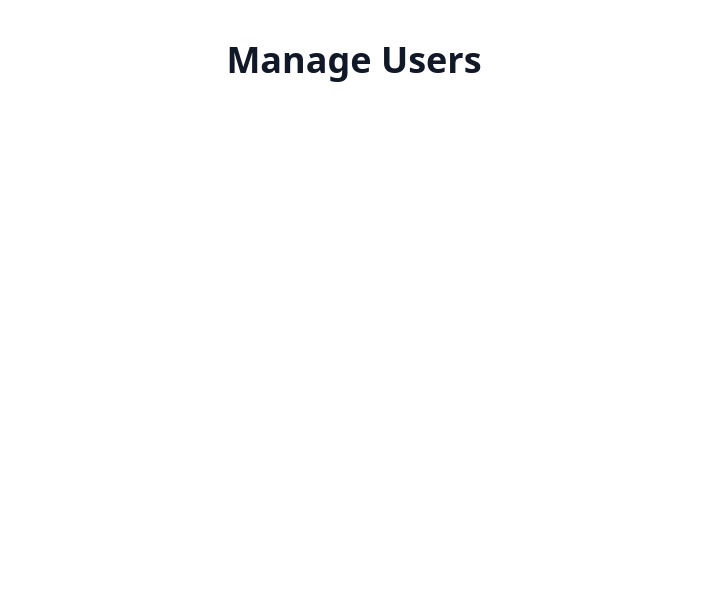
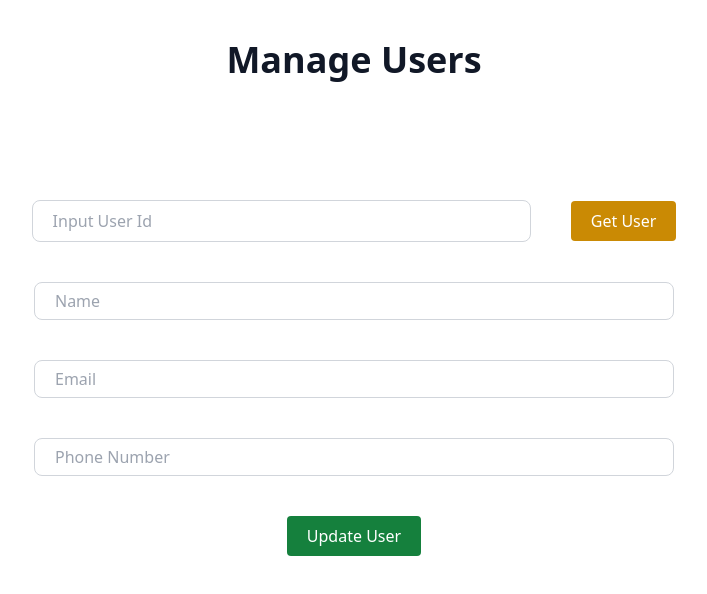
Before and after one commit to ChamodDulanjana/Api-Calling-With-React, a React (Vite) app: page /update in a window 1280 px wide. Before the commit this address had no page. Shown: the top 594 px of the page, without its empty margins (286-993 px from the left). Built offline with nearby package versions, Linux system fonts and the light colour scheme.

Commit message:
Make Update user api functioning

```diff
--- a/src/App.tsx
+++ b/src/App.tsx
@@ -4,6 +4,7 @@ import {BrowserRouter, Route, Routes} from "react-router-dom";
 import CreateUser from "./pages/CreateUser.tsx";
 import {GlobalContext} from "./context/GlobalContext.tsx";
 import GetUser from "./pages/GetUser.tsx";
+import UpdateUser from "./pages/UpdateUser.tsx";
 
 
 function App() {
@@ -19,6 +20,7 @@ function App() {
                 <Route path="/" element={<Layout/>} />
                 <Route path="/create" element={<CreateUser/>}/>
                 <Route path="/get" element={<GetUser/>}/>
+                <Route path="/update" element={<UpdateUser/>}/>
             </Routes>
         </BrowserRouter>
 
--- a/src/component/UpdateUserBtn.tsx
+++ b/src/component/UpdateUserBtn.tsx
@@ -1,16 +1,22 @@
-import React from 'react';
+import React, {useContext} from 'react';
 import Button from "./button/Button.tsx";
+import {Link} from "react-router-dom";
+import {GlobalContext} from "../context/GlobalContext.tsx";
 
 const UpdateUserBtn = () => {
 
+    const {setHeader} = useContext(GlobalContext);
+
     const handleClickEvent = () => {
-        console.log("Click Event Update");
+        setHeader("Update User");
     }
 
     return (
-        <div>
-            <Button color={"bg-green-700"} handleClick={handleClickEvent}> Update </Button>
-        </div>
+        <Link to="/update">
+            <div>
+                <Button color={"bg-green-700"} handleClick={handleClickEvent}> Update </Button>
+            </div>
+        </Link>
     );
 };
 
--- a/src/context/GlobalContext.tsx
+++ b/src/context/GlobalContext.tsx
@@ -6,9 +6,10 @@ export const GlobalContext = createContext(null);
 
 
 const GlobalContextProvider = (props) => {
-    const [header, setHeader] = useState("Manage Users")
+    const [header, setHeader] = useState("Manage Users");
+    const [id, setId] = useState(0);
 
-    const contextValue = {header, setHeader};
+    const contextValue = {header, setHeader, id, setId};
 
     return (
         <GlobalContext.Provider value={contextValue}>
--- a/src/pages/GetUser.tsx
+++ b/src/pages/GetUser.tsx
@@ -1,8 +1,10 @@
-import React, { useState} from 'react';
+import React, {useContext, useState} from 'react';
 import axios from "axios";
+import {GlobalContext} from "../context/GlobalContext.tsx";
 
 const GetUser = () => {
-    const [id, setId] = useState(0);
+
+    const {id, setId} = useContext(GlobalContext);
 
     const [name, setName] = useState("");
     const [email, setEmail] = useState("");
--- a/src/pages/UpdateUser.tsx
+++ b/src/pages/UpdateUser.tsx
@@ -1,9 +1,120 @@
-import React from 'react';
+import React, {useContext, useState} from 'react';
+import axios from "axios";
+import {GlobalContext} from "../context/GlobalContext.tsx";
 
 const UpdateUser = () => {
+
+    const {id, setId} = useContext(GlobalContext);
+
+    const [name, setName] = useState("");
+    const [email, setEmail] = useState("");
+    const [phone, setPhone] = useState("");
+
+    const token = "wys_3tx428BNbWM7q3YVFVKDiFhYrkdWnj0VefDy";
+
+    const handleSubmit = async () => {
+        try {
+            const response = await axios.get(
+                `https://57a015cc2c334f16b1088fd4615c3572.weavy.io/api/users/${id}`,
+                {
+                    headers: {
+                        Authorization: `Bearer ${token}`,  // Add the Authorization header
+                        'Content-Type': 'application/json',  // Optional: specify content type
+                    },
+                });
+
+            setName(response.data.name);
+            setEmail(response.data.email);
+            setPhone(response.data.phone_number);
+            //setUserData(response.data);
+            console.log(response.data);
+            // Handle the successful response
+        } catch (error) {
+            console.error('There was an error!', error.response ? error.response.data : error.message);
+            // Handle the error, maybe display an error message
+        }
+    }
+
+
+    const handleUpdate = async (e) => {
+        e.preventDefault();
+
+        const userData = {
+            name: name,
+            email: email,
+            phone_number: phone
+        }
+
+        try {
+            const response = await axios.patch(
+                `https://57a015cc2c334f16b1088fd4615c3572.weavy.io/api/users/${id}`,
+                JSON.stringify(userData),
+                {
+                    headers: {
+                        Authorization: `Bearer ${token}`,  // Add the authorization token
+                        'Content-Type': 'application/json',  // Make sure content type is JSON
+                    },
+                }
+            );
+
+            console.log(response.data);
+        } catch (error) {
+            console.error('There was an error!', error);
+            console.log(userData);
+        }
+    }
+
     return (
         <div>
-            Hii World
+            <form
+                className="flex flex-col gap-10 items-center justify-center w-full"
+                onSubmit={(e) => e.preventDefault()}
+            >
+                <div className="flex gap-10 items-center justify-center w-full">
+                    <input
+                        type="text"
+                        placeholder="Input User Id"
+                        className="w-[39vw] border border-gray-300 rounded-lg px-5 py-2 outline-none"
+                        onChange={(e) => setId(e.target.value)}
+                    />
+
+                    <button
+                        className="bg-yellow-600 text-white px-5 py-2 rounded"
+                        onClick={() => handleSubmit()}
+                    >
+                        Get User
+                    </button>
+                </div>
+
+                <input
+                    type="text"
+                    placeholder="Name"
+                    className="w-[50vw] border border-gray-300 rounded-lg px-5 py-2 leading-tight outline-none"
+                    onChange={event => setName(event.target.value)}
+                    value={name}
+                />
+                <input
+                    type="email"
+                    placeholder="Email"
+                    className="w-[50vw] border border-gray-300 rounded-lg px-5 py-2 leading-tight outline-none"
+                    onChange={event => setEmail(event.target.value)}
+                    value={email}
+                />
+                <input
+                    type="text"
+                    placeholder="Phone Number"
+                    className="w-[50vw] border border-gray-300 rounded-lg px-5 py-2 leading-tight outline-none"
+                    onChange={event => setPhone(event.target.value)}
+                    value={phone}
+                />
+
+                <button
+                    className="bg-green-700 text-white px-5 py-2 rounded"
+                    onClick={(e) => handleUpdate(e)}
+                >
+                    Update User
+                </button>
+            </form>
         </div>
     );
 };
```
